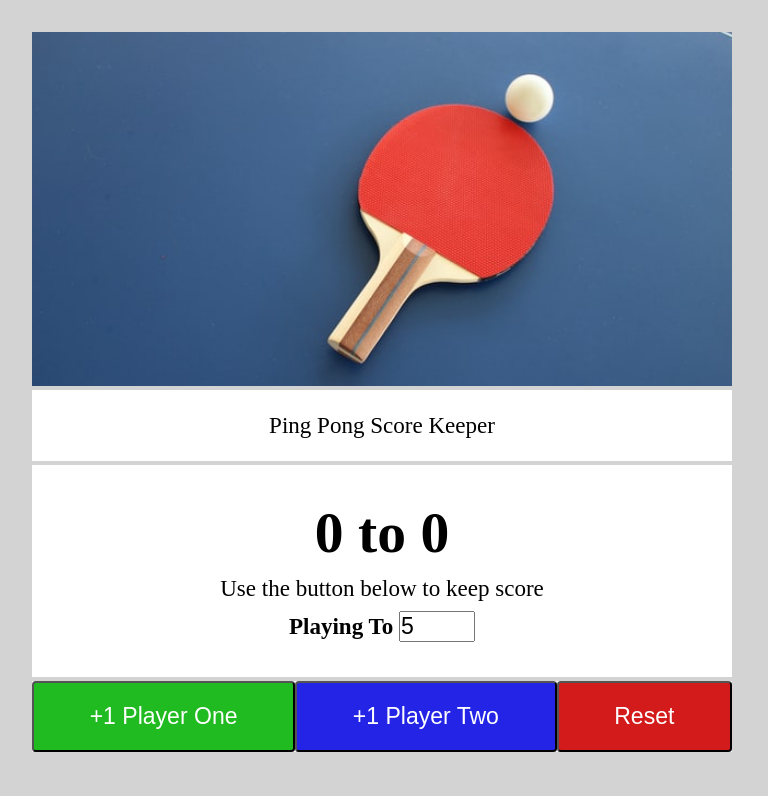
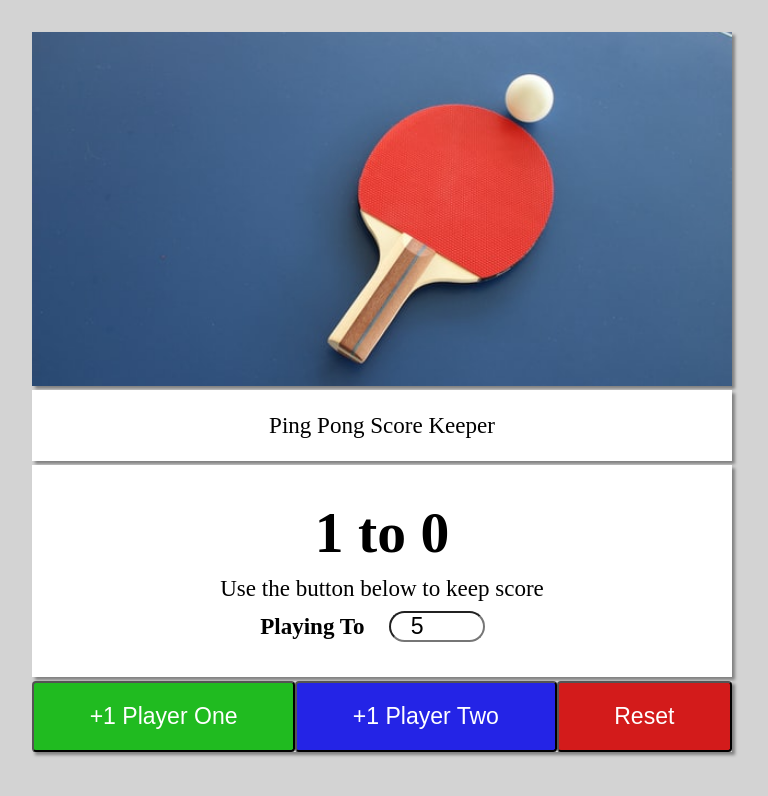
Before and after one commit to yavorant/ScoreKeeper, a plain HTML site: page index.html in a window 1280 px wide. Both pictures are taken after typing "5" into the empty fields and a click on the button "+1 Player One". Shown: the whole page, without its empty margins (258-1026 px from the left). Drawn offline with Linux system fonts and the light colour scheme.

Commit message:
Add button functionality

```diff
--- a/index.html
+++ b/index.html
@@ -24,9 +24,9 @@
           Playing To
           <input
             type="number"
-            id="number"
-            class="number"
-            name="number"
+            id="input"
+            class="input"
+            name="input"
             min="3"
             max="11"
           />
--- a/script.js
+++ b/script.js
@@ -0,0 +1,32 @@
+const input = document.querySelector('.input');
+let qtyOfRounds = 3;
+input.addEventListener('input', (event) => {
+    qtyOfRounds = parseInt(input.value);
+    console.log(qtyOfRounds);
+});
+
+const h1 = document.querySelector('h1');
+const greenBtn = document.querySelector('.greenBtn');
+const blueBtn = document.querySelector('.blueBtn');
+const redBtn = document.querySelector('.redBtn');
+let greenBtnClicked = 0;
+let blueBtnClicked = 0;
+
+greenBtn.addEventListener('click', (event) => {
+    greenBtnClicked ++;
+    h1.textContent = `${greenBtnClicked} to ${blueBtnClicked}`;
+    if (greenBtnClicked === qtyOfRounds) {
+
+    }
+});
+
+blueBtn.addEventListener('click', (event) => {
+    blueBtnClicked ++;
+    h1.textContent = `${greenBtnClicked} to ${blueBtnClicked}`;
+});
+
+redBtn.addEventListener('click', (event) => {
+    greenBtnClicked = 0;
+    blueBtnClicked = 0;
+    h1.textContent = `${greenBtnClicked} to ${blueBtnClicked}`;
+});
--- a/style.css
+++ b/style.css
@@ -28,6 +28,7 @@ footer {
   display: flex;
   justify-content: center;
   align-items: center;
+  box-shadow: 3px 3px 3px grey;
 }
 
 main {
@@ -37,6 +38,7 @@ main {
 footer {
   flex-direction: row;
   align-items: stretch;
+  background-color: #d3d3d3;
 }
 
 button {
@@ -87,3 +89,9 @@ header {
 .parInfo {
   margin: 0.5rem;
 }
+
+.input {
+  margin: 0 1rem;
+  border-radius: 1rem;
+  padding-left: 1rem;
+}
```
